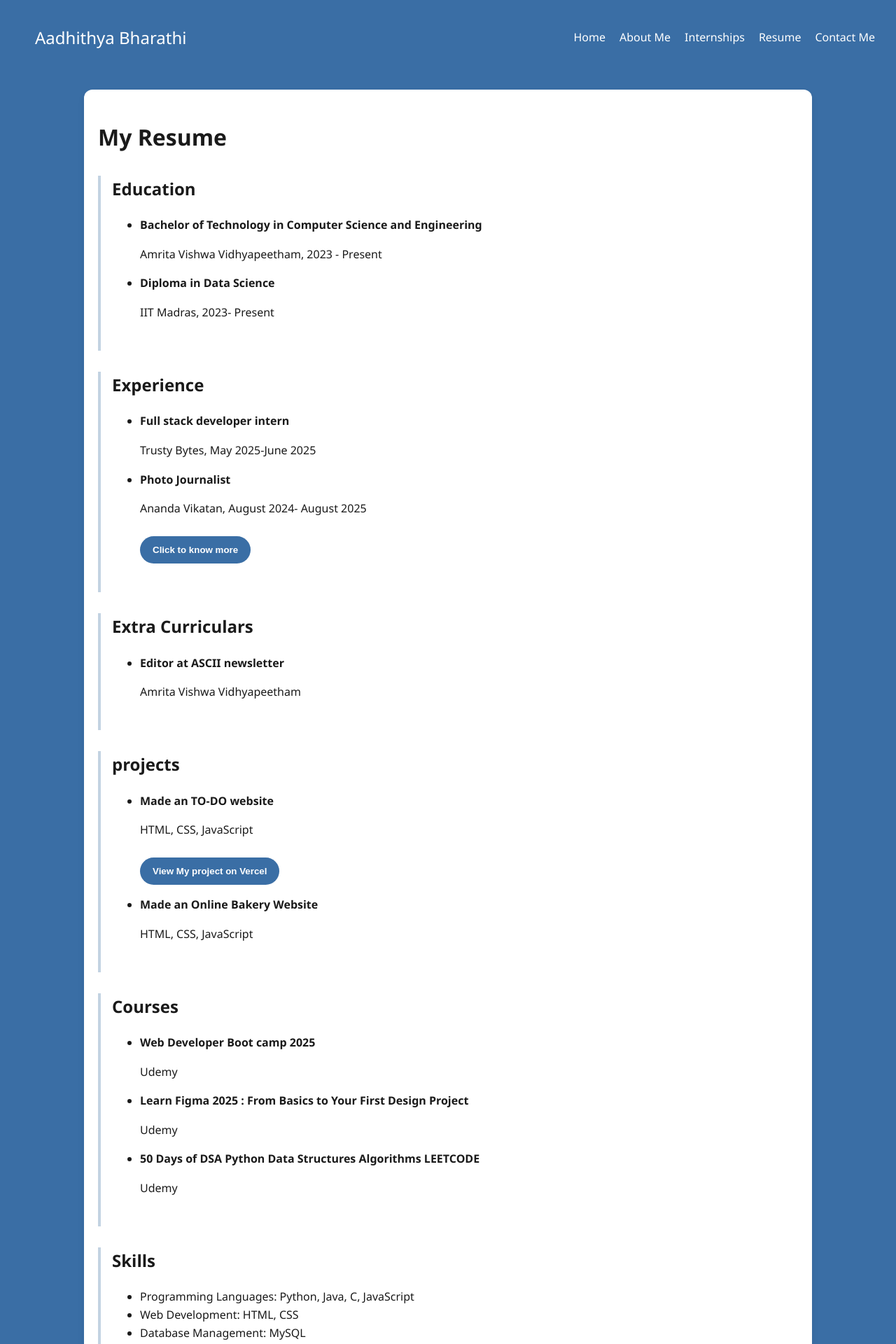
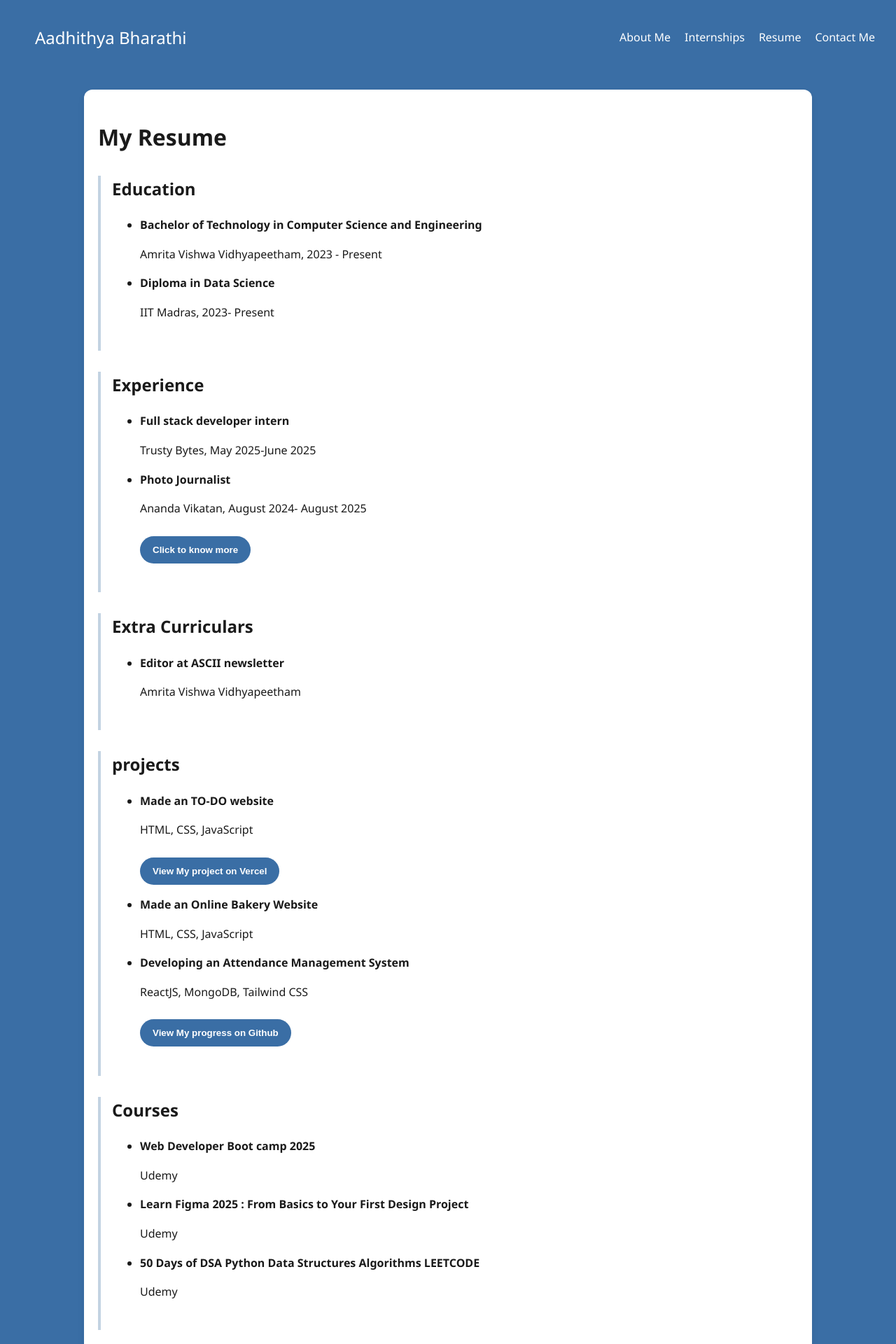
Before and after one commit to Aadhithya10/my-portfolio-react, a React (Create React App) app: page /resume in a window 1280 px wide. Shown: the top 1920 px of the page at 70% size. Built offline with nearby package versions, Linux system fonts and the light colour scheme.

Commit message:
added clarity

```diff
--- a/src/aboutme.js
+++ b/src/aboutme.js
@@ -27,7 +27,7 @@ function AboutMe() {
       </div>
 
       <div className="timeline">
-        <h2>About Me</h2>
+         <p><b><h1>About Me</h1></b></p>
         <div className="time" style={{ display: 'flex', alignItems: 'center', justifyContent: 'space-between', flexWrap: 'wrap' }}>
           <div>
             <h2>Personal Details</h2>
@@ -37,7 +37,6 @@ function AboutMe() {
               <li><b>Interests:</b> Blending tech & creativity; building user-friendly digital experiences</li>
             </ul>
           </div>
-          <img src="standing.jpg" alt="Aadhithya holding a camera" style={{ width: '300px', height: 'auto', borderRadius: '12px', marginLeft: '80px', marginTop: '10px' }} />
         </div>
 
         <div className="time">
--- a/src/contact.js
+++ b/src/contact.js
@@ -29,7 +29,7 @@ function Contact() {
         style={{ display: 'flex', alignItems: 'center', justifyContent: 'space-between', flexWrap: 'wrap' }}
       >
         <div style={{ flex: 1, minWidth: '250px' }}>
-          <h2>Contact Me</h2>
+           <p><b><h1>Contact Me</h1></b></p>
           <p>If you have any questions or would like to get in touch, feel free to reach out via email or connect with me on LinkedIn.</p>
           <div className="time">
             <p>📧 Email: <a href="mailto:aadhithyabharathi10@gmail.com">aadhithyabharathi10@gmail.com</a></p>
--- a/src/homepage.js
+++ b/src/homepage.js
@@ -23,7 +23,7 @@ function Homepage() {
       </div>
 
       <div className="intro">
-        <h1><b> Introduction:</b></h1>
+         <p><b><h1>Introduction</h1></b></p>
         <br />
         <div className="intro-con">
           <img src="sitting.jpg" alt="Aadhithya Bharathi" style={{ width: "250px", height: "340px" }} />
--- a/src/internships.js
+++ b/src/internships.js
@@ -26,7 +26,7 @@ function Internships() {
       </div>
 
       <div className="timeline">
-        <h2>Internships</h2>
+         <p><b><h1>Internships</h1></b></p>
         <div className="time">
            <p><b>Trusty Bytes | Full Stack Developer | May 2025- June 2025</b></p>
             <p>
--- a/src/resume.js
+++ b/src/resume.js
@@ -18,7 +18,6 @@ function Resume() {
                 </div>
                 <button className="hamburger" onClick={() => toggleMenu()}>☰</button>
                 <div className="nav-links" id="navlinks">
-                    <Link to="/">Home</Link>
                     <Link to="/aboutme">About Me</Link>
                     <Link to="/internships">Internships</Link>
                     <Link to="/resume">Resume</Link>
@@ -80,6 +79,11 @@ function Resume() {
                         <p><b>Made an Online Bakery Website </b></p>
                         <p>HTML, CSS, JavaScript</p>
                     </li>
+                     <li>
+                        <p><b>Developing an Attendance Management System</b></p>
+                        <p>ReactJS, MongoDB, Tailwind CSS</p>
+                         <button className="button" onClick={()=>window.open('https://github.com/Acid-Rebel/Presence360', '_blank')}>View My progress on Github</button>
+                    </li>
                 </ul>
                  <br/>
                 </div>
```
